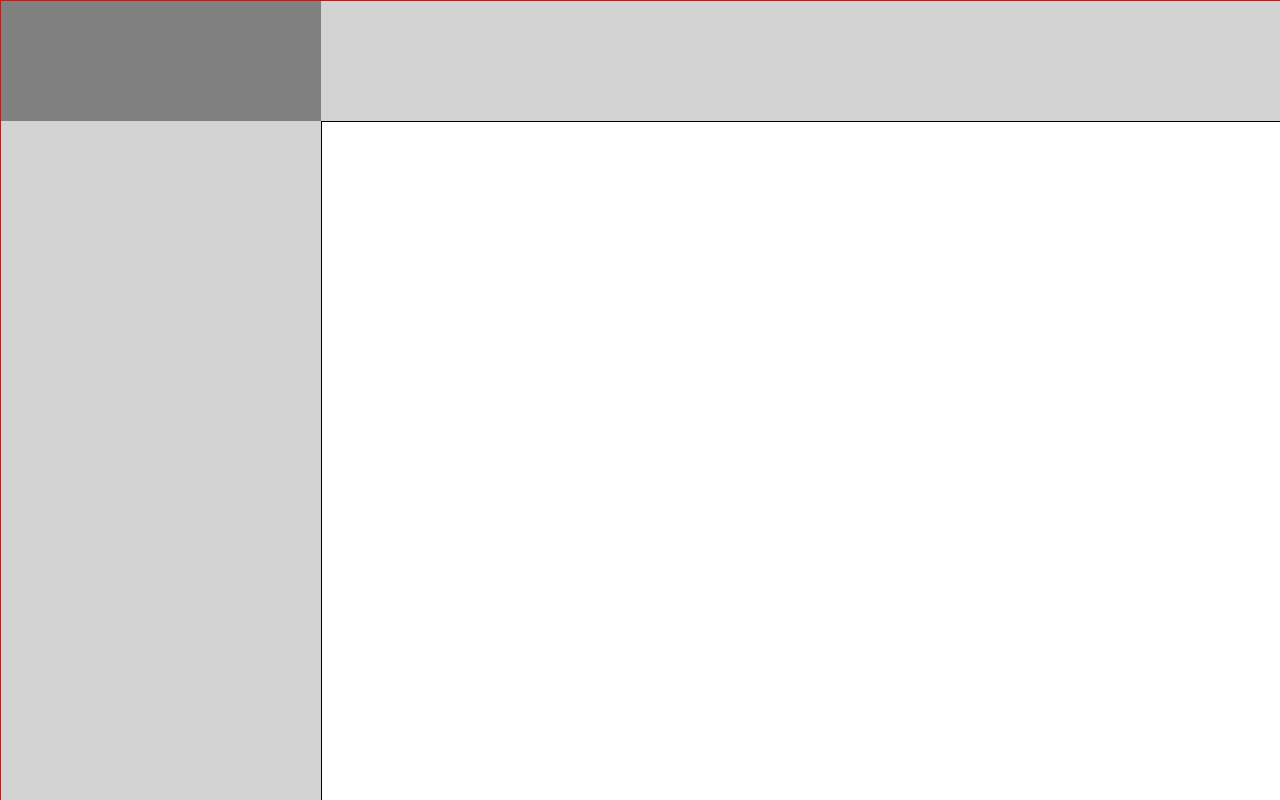
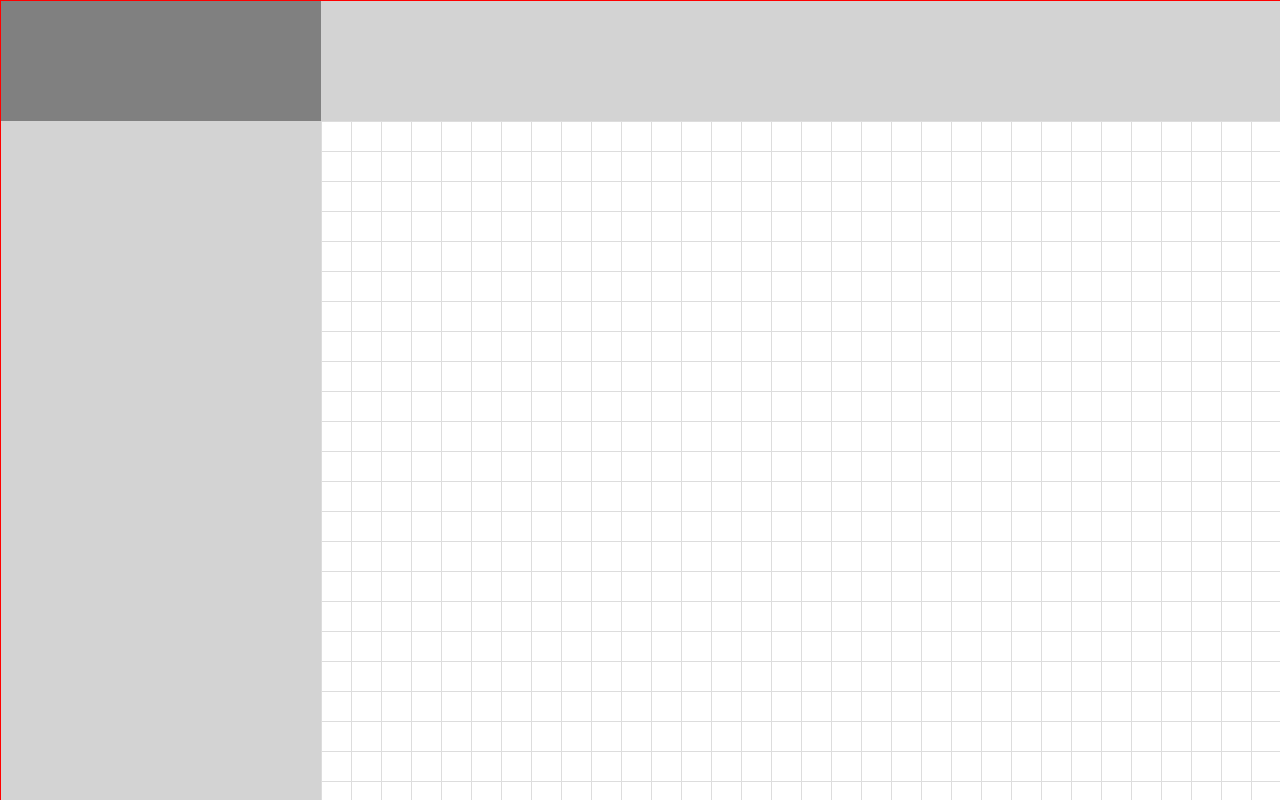
Before and after one commit to jwstaples1/scratch-plugin-interface, a React (Create React App) app in the folder scratch-plugin-interface/: page / in a window 1280 px wide. Built offline with nearby package versions, Linux system fonts and the light colour scheme.

Commit message:
chore: creates builder area

```diff
--- /dev/null
+++ b/scratch-plugin-interface/src/components/atoms/GridLines.tsx
@@ -0,0 +1,7 @@
+import "../../theme/atoms.scss";
+
+const GridLines = () => {
+    return <div className="gridLines"/>
+}
+
+export default GridLines;
--- a/scratch-plugin-interface/src/components/organisms/BuilderGrid.tsx
+++ b/scratch-plugin-interface/src/components/organisms/BuilderGrid.tsx
@@ -1,5 +1,7 @@
+import GridLines from "../atoms/GridLines";
+
 const BuilderGrid = () => {
-    return <div></div>
+    return <GridLines/>
 }
 
 export default BuilderGrid;
--- a/scratch-plugin-interface/src/theme/atoms.scss
+++ b/scratch-plugin-interface/src/theme/atoms.scss
@@ -0,0 +1,26 @@
+.gridLines {
+    width: 100%;
+    height: 100%;
+    position: relative;
+    overflow: hidden;
+}
+
+.gridLines::before,
+.gridLines::after {
+    content: "";
+    position: absolute;
+    top: 0;
+    left: 0;
+    right: 0;
+    bottom: 0;
+}
+
+.gridLines::before {
+    background-image: linear-gradient(to bottom, #ddd 1px, transparent 1px);
+    background-size: 100% 30px;
+}
+
+.gridLines::after {
+    background-image: linear-gradient(to right, #ddd 1px, transparent 1px);
+    background-size: 30px 100%;
+}
```
